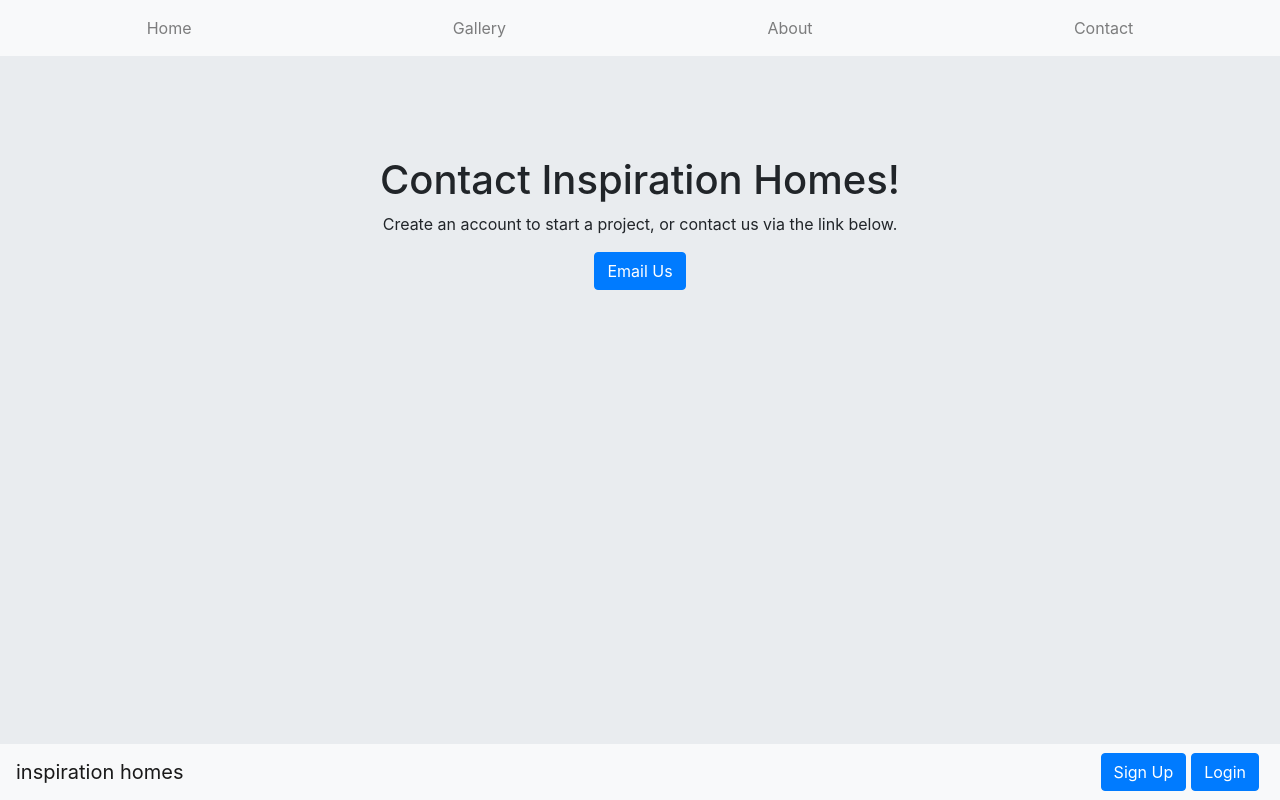
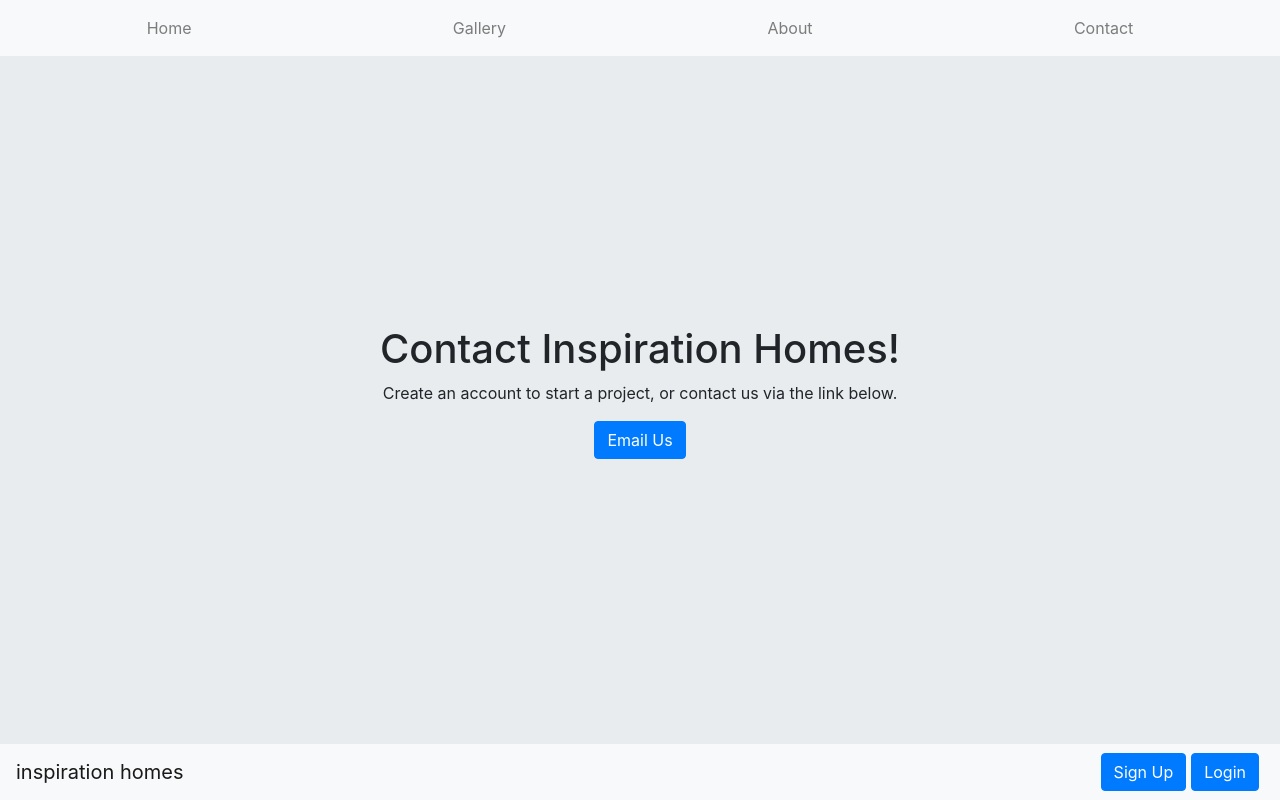
Before and after one commit to MERN-Boys/inspiration_homes_frontend, a React (Create React App) app: page /contact in a window 1280 px wide. Built offline with nearby package versions, Linux system fonts and the light colour scheme.

Commit message:
centered page layouts

```diff
--- a/src/components/footer.jsx
+++ b/src/components/footer.jsx
@@ -9,18 +9,18 @@ export default function Footer() {
       bg="light"
       style={{
         "align-items": "center",
-        height: "7vh",
+        "height": "7vh",
         "min-height": "55px",
         "min-width": "100",
-        display: "flex",
+        "display": "flex",
       }}
     >
-      <div style={{ width: "50vw" }}>
+      <div style={{ "width": "50vw" }}>
         <Navbar.Brand href="#">inspiration homes</Navbar.Brand>
       </div>
-      <div style={{ width: "50vw" }}>
-        <Button style={{ float: "right", "margin-right": "5px" }}>Login</Button>
-        <Button style={{ float: "right", "margin-right": "5px" }}>
+      <div style={{ "width": "50vw" }}>
+        <Button style={{ "float": "right", "margin-right": "5px" }}>Login</Button>
+        <Button style={{ "float": "right", "margin-right": "5px" }}>
           Sign Up
         </Button>
       </div>
--- a/src/pages/AboutPage.jsx
+++ b/src/pages/AboutPage.jsx
@@ -4,7 +4,15 @@ function AboutPage() {
   return (
     <>
       <Jumbotron
-        style={{ padding: "1%", height: "86vh", "margin-bottom": "0" }}
+        // style={{ padding: "1%", height: "86vh", "margin-bottom": "0" }}
+        style={{
+          "height": "86vh",
+          "text-align": "center",
+          "margin-bottom": "0",
+          "display": "flex",
+          "justify-content": "center",
+          "align-items": "center",
+        }}
       >
         <div
           className="container"
--- a/src/pages/ContactPage.jsx
+++ b/src/pages/ContactPage.jsx
@@ -4,7 +4,18 @@ import Button from "react-bootstrap/button";
 function ContactPage() {
   return (
     // if user !logged in
-    <Jumbotron fluid style={{"padding":"100px", "text-align": "center", "height":"86vh", "margin-bottom":"0"}} >
+    <Jumbotron
+      fluid
+      style={{
+        "height": "86vh",
+        "text-align": "center",
+        "margin-bottom": "0",
+        "display": "flex",
+        "flex-direction": "column",
+        "justify-content": "center",
+        "align-items": "center",
+      }}
+    >
       <h1>Contact Inspiration Homes!</h1>
       <p>
         Create an account to start a project, or contact us via the link below.
--- a/src/pages/HomePage.jsx
+++ b/src/pages/HomePage.jsx
@@ -5,7 +5,12 @@ function HomePage() {
     return (
       <Jumbotron
         fluid
-        style={{ height: "86vh", "text-align": "center", "margin-bottom": "0" }}
+        style={{ "height": "86vh",
+        "text-align": "center",
+        "margin-bottom": "0",
+        "display":"flex",
+        "justify-content": "center",
+        "align-items": "center"}}
       >
         <Container>
           <h1>Inspiration Homes</h1>
```
Also changed, not shown: 1 other file (tests, documents, lock files or other folders).
